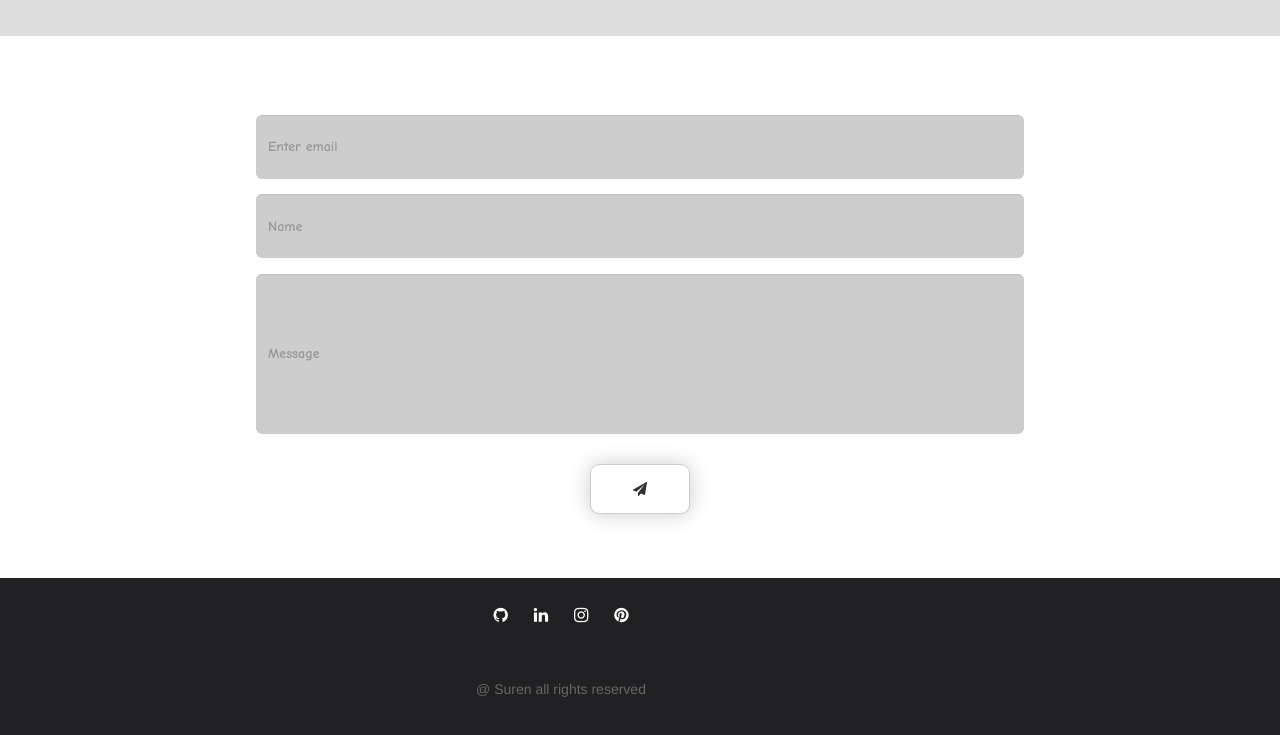
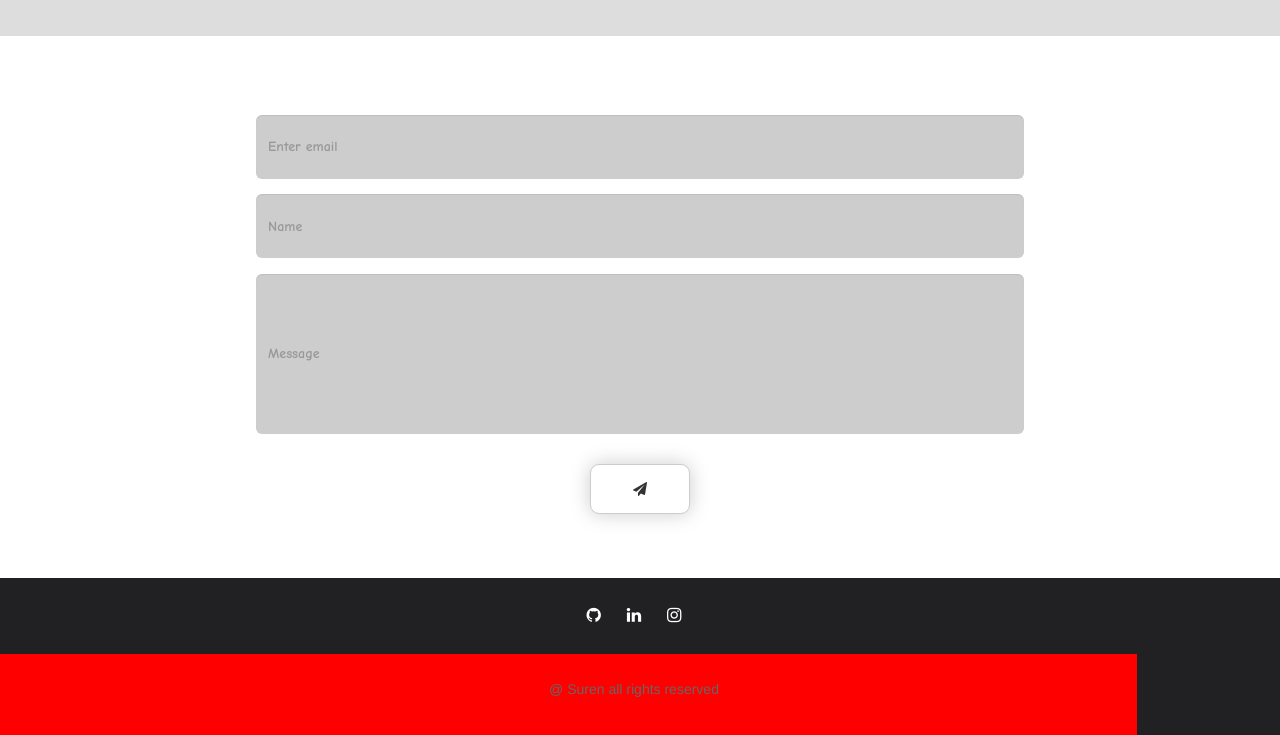
Before and after one commit to surenmahi/surenmahicoder, a website: page client/index.html in a window 1280 px wide. Shown: the part 2017-2752 px from the top of the page. Drawn offline with nearby package versions, Linux system fonts and the light colour scheme.

Commit message:
Add files via upload

```diff
--- a/client/views/home.html
+++ b/client/views/home.html
@@ -137,19 +137,20 @@
   </div>
 </section>
 <section id="foot">
+  <div class="text-center">
     <div class="row">
-    <div class="col-sm-12 text-center">
+      <div class="container">
         <ul>
           <li><a class="btn btn-social-icon btn-github"><span class="fa fa-github"></span></a></li>
           <li><a class="btn btn-social-icon btn-linkedin"><span class="fa fa-linkedin"></span></a></li>
           <li><a class="btn btn-social-icon btn-instagram"><span class="fa fa-instagram"></span></a></li>
-        <li><a class="btn btn-social-icon btn-pinterest"><span class="fa fa-pinterest"></span></a></li>
         </ul>
       </div>
     </div>
-  <div class="row" style="color:#666666">
-    <div class="text-center">
+    <div class="row" style="color:#666666;background-color:red;">
+      <div class="container">
         <p>@ Suren all rights reserved</p>
       </div>
     </div>
+  </div>
 </section>
```
Lines whose indentation alone changed are shown as unchanged.
